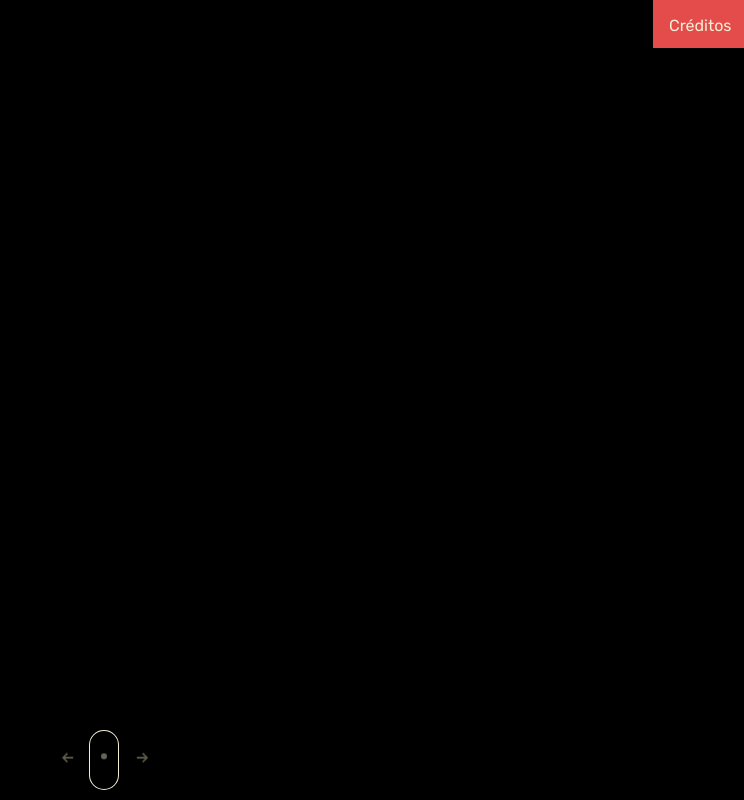
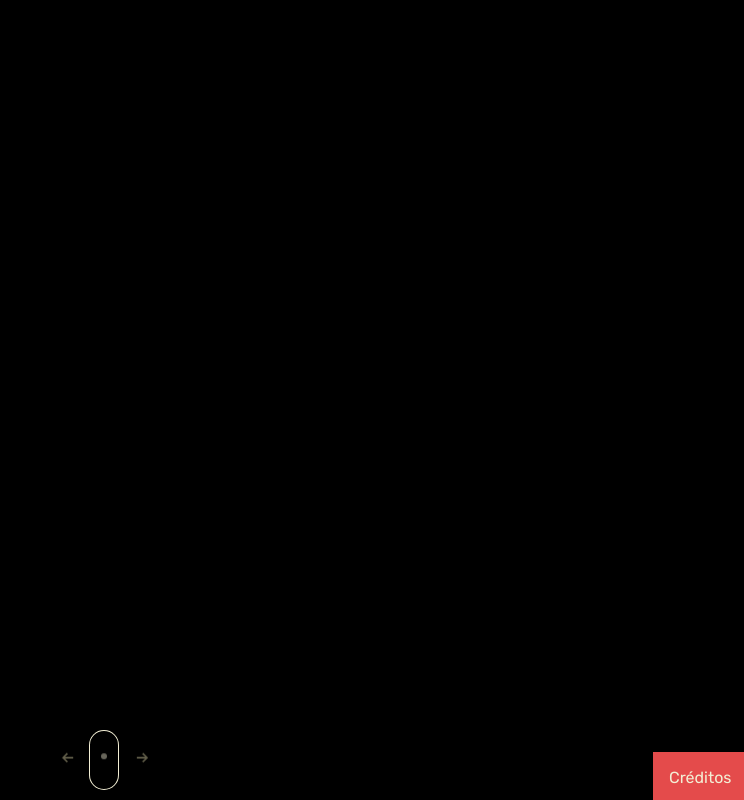
Before and after one commit to 1cgonza/con-el-rojo-en-la-cabeza, a website built with webpack: page src/index.html in a window 1280 px wide. Shown: the whole page, without its empty margins (536-1280 px from the left). Built offline with nearby package versions, Linux system fonts and the light colour scheme; no server answers; a web font is replaced by a local one.

Commit message:
bajar btn créditos

```diff
--- a/src/scss/breakpoints/_base.scss
+++ b/src/scss/breakpoints/_base.scss
@@ -61,7 +61,7 @@ header {
 #about {
   z-index: 9999;
   position: fixed;
-  top: 0;
+  bottom: 0;
   right: 0;
   background-color: $rojo;
   color: lighten($amarillo, 10%);
@@ -185,14 +185,17 @@ svg#icon-swipe {
     transform-origin: 50% 100%;
     animation: hand-swipe 3.5s infinite ease;
   }
+
   #left,
   #right {
     fill: $amarillo;
     opacity: 0;
   }
+
   #right {
     animation: arrow-right 1.5s infinite ease;
   }
+
   #left {
     animation: arrow-left 1.5s infinite ease;
   }
@@ -202,18 +205,23 @@ svg#icon-swipe {
   5% {
     transform: translateX(3px) rotate(6deg);
   }
+
   25% {
     transform: translateX(0px) rotate(0deg);
   }
+
   28% {
     transform: translateX(0px) rotate(0deg);
   }
+
   33% {
     transform: translateX(-3px) rotate(-6deg);
   }
+
   53% {
     transform: translateX(0px) rotate(0deg);
   }
+
   100% {
     transform: translateX(0px) rotate(0deg);
   }
@@ -236,6 +244,7 @@ svg#icon-swipe {
     transform: translateX(0);
     opacity: 1;
   }
+
   100% {
     transform: translateX(-10px);
     opacity: 0;
```
Also changed, not shown: docs/main.css.
